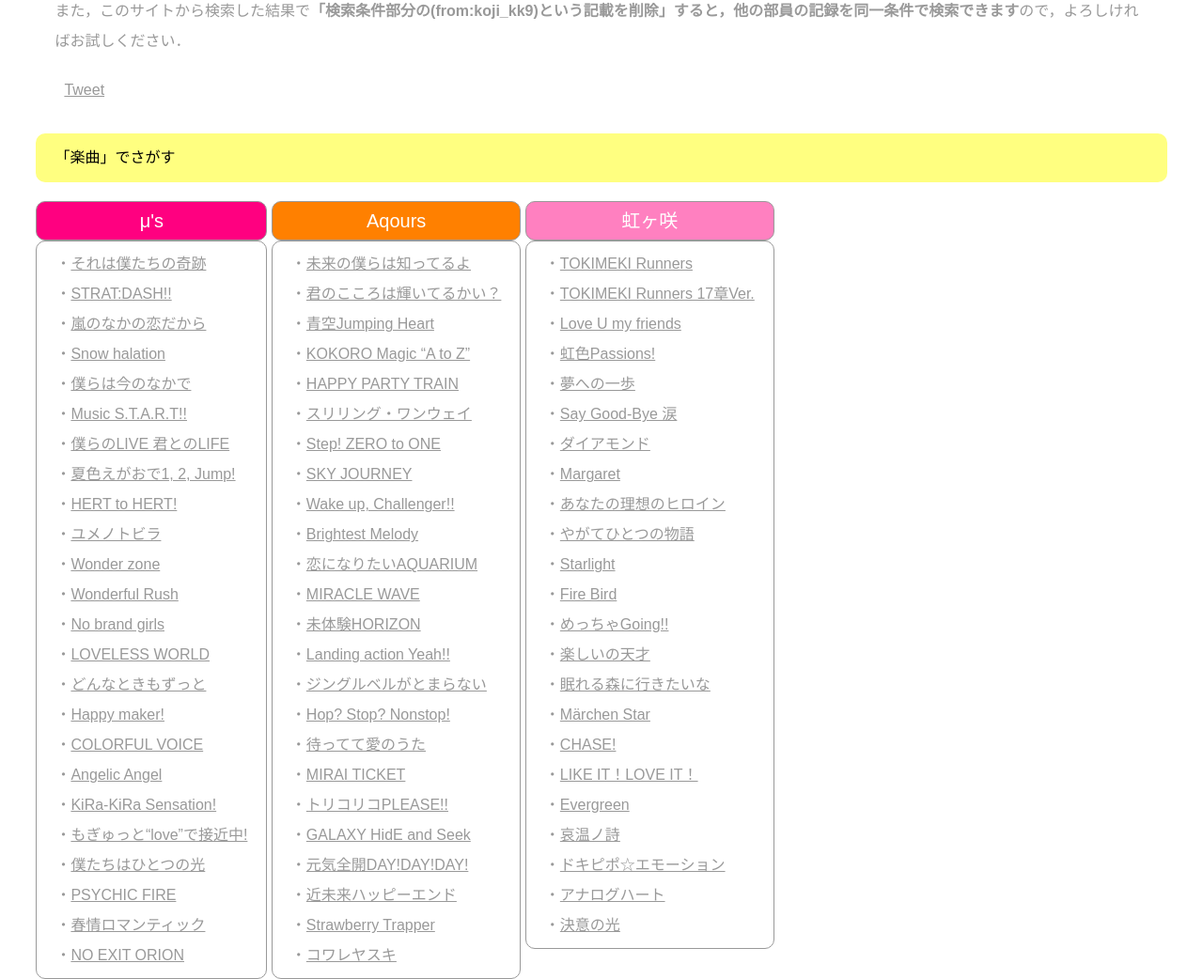
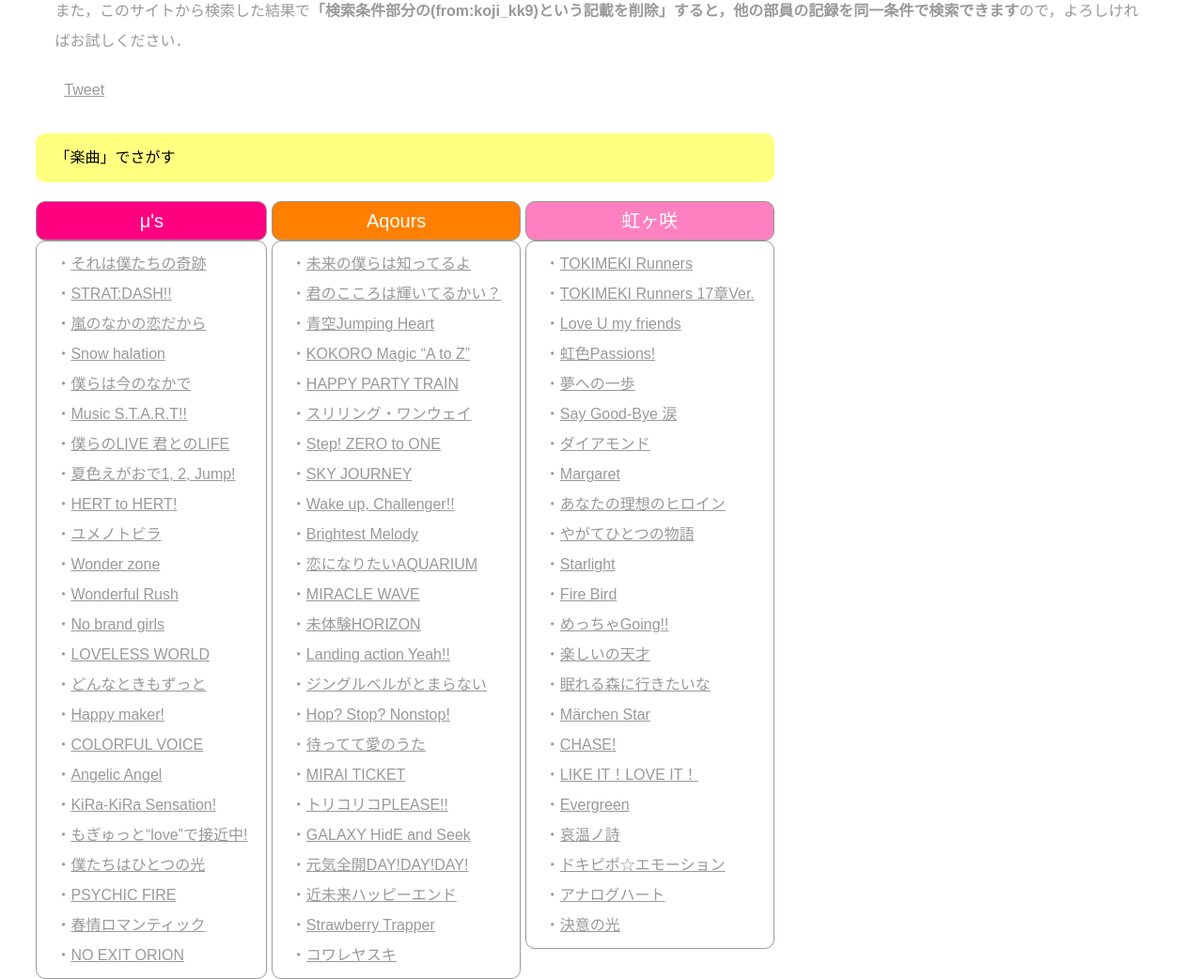
Before and after one commit to koji-kk9/SSSS, a plain HTML site: page index.html in a window 1280 px wide. Shown: the part 1169-2211 px from the top of the page at 94% size. Drawn offline with Linux system fonts and the light colour scheme.

Commit message:
Update index.html

```diff
--- a/index.html
+++ b/index.html
@@ -70,7 +70,7 @@
 -->
 
 <section id="music">
-<div class="inline-block-toop">
+<div class="inline-block-top">
   <h2 style="color: #000; background: #ffff80;">「楽曲」でさがす</h2>
 <!--<p>スクスタ撮影部の記録です．by <a href="https://twitter.com/koji_kk9">@koji_kk9</a></p>
 -->
```
